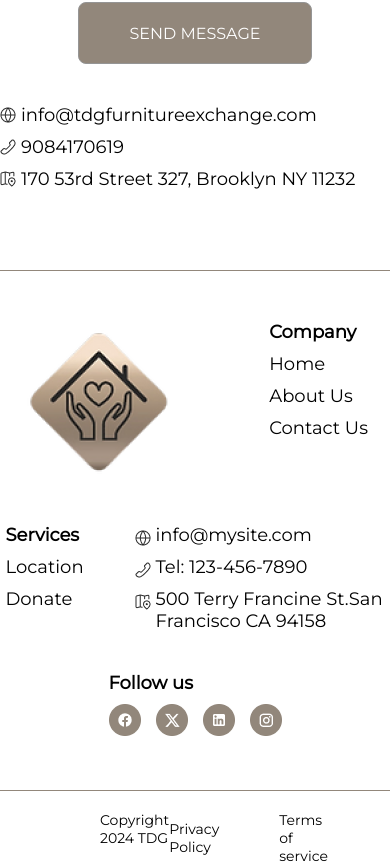
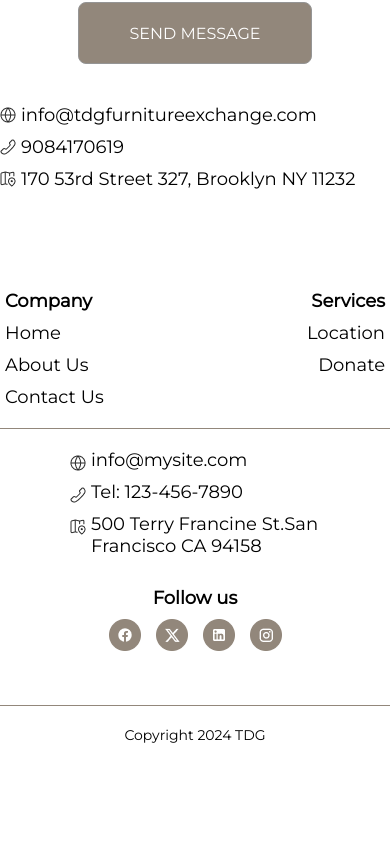
Before and after one commit to Rahulvvsv/TDGDev-next, a Next.js app: page /contactUs in a window 390 px wide. Shown: the part 1203-2068 px from the top of the page. After the commit the page ends 1957 px from the top, so only its background shows below. Built offline with nearby package versions, Linux system fonts and the light colour scheme.

Commit message:
footer done

```diff
--- a/src/components/molecules/footer/index.js
+++ b/src/components/molecules/footer/index.js
@@ -33,6 +33,9 @@ const Footer = () => {
                 <Link href="">
                 <h1 className={style.subHeading}>Donate</h1>
                 </Link>
+            </div>
+            <div className={style.main7}>
+
             </div>
 
             <div className={style.main2}>
--- a/src/components/molecules/footer/index.module.css
+++ b/src/components/molecules/footer/index.module.css
@@ -60,7 +60,9 @@
 
 
 }
-
+.main7{
+    display: none;
+}
 .main5{
     margin-top: 20px;
     margin-left: 100px ;
@@ -68,6 +70,7 @@
     display: flex;
     flex-direction: row;
     justify-content: space-between;
+    margin-bottom: 10px;
 }
 
 .main6{
@@ -86,15 +89,88 @@
 @media screen  and (max-width:700px){
     .main{
         /* width: 50%; */
-        gap: 40px;
+        /* gap: 10px; */
+        justify-content: space-evenly;
+        margin: 0px;
+        border-top: 0px;
+        flex-wrap: wrap;
+        /* align-items: center; */
+        /* overflow: hidden; */
+    }
+
+    .main .imageDiv{
+        display: none;
+    }
+
+    .main2:nth-child(2){
+        /* background-color: red !important; */
+        /* border-bottom: 1px solid #92877B; */
+        width: 45%;
+    }
+    .main2:nth-child(3){
+        align-items: right;
+        text-align: right;
+        /* background-color: red !important; */
+        width: 45%;
+    }
+    .main7{
+        margin-top: 20px;
+        margin-bottom: 20px;
+        display: block;
+        width: 100%;
+        border-bottom: 1px solid #92877B;
+    }
+    .main2:nth-child(5){
+        /* align-items: right;
+        text-align: right; */
+        /* background-color: red !important; */
+        /* text-align:center; */
+        align-self: center;
+        /* background-color: red; */
+        width: 100%;
+        display: flex;
+        justify-content: center;
+        align-items: center;
+        margin-bottom: 30px;
+    }
+    .main2:nth-child(6){
+        width: 100%;
+        display: flex;
+        align-items: center;
+        /* transform: translateX(-40px); */
+    }
+    .main6{
+        display: none;
+    }
+    .main5{
+        /* background-color: red; */
+        display: flex;
+        align-items: center;
+        margin-left: auto;
+        margin-right: auto;
+        justify-content: center;
     }
 
 }
 
-@media screen and (max-width:380px) {
+@media screen  and (max-width:400px){
+
     .main{
-        flex-direction: column;
-        align-items: center ;
+        justify-content: space-between;
+    }
+
+    .main2:nth-child(2){
+        /* background-color: red !important; */
+        /* border-bottom: 1px solid #92877B; */
+        width: 30%;
+        padding-left: 5px !important;
+    }
+    .main2:nth-child(3){
+        align-items: right;
+        text-align: right;
+        padding-right: 5px !important;
+        /* background-color: red !important; */
+        width: 30%;
     }
 
 }
```
